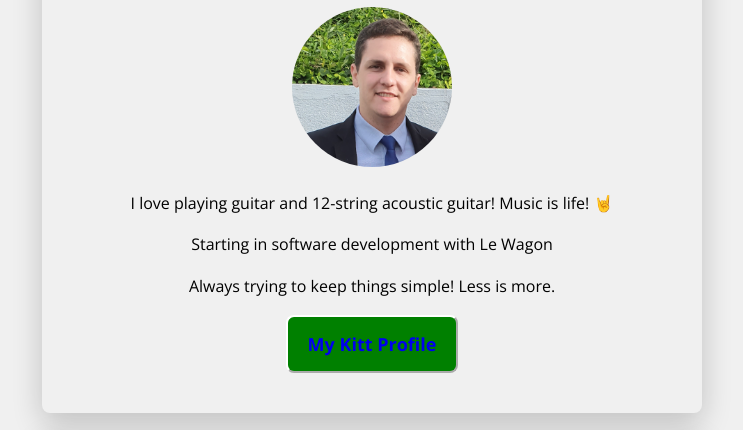
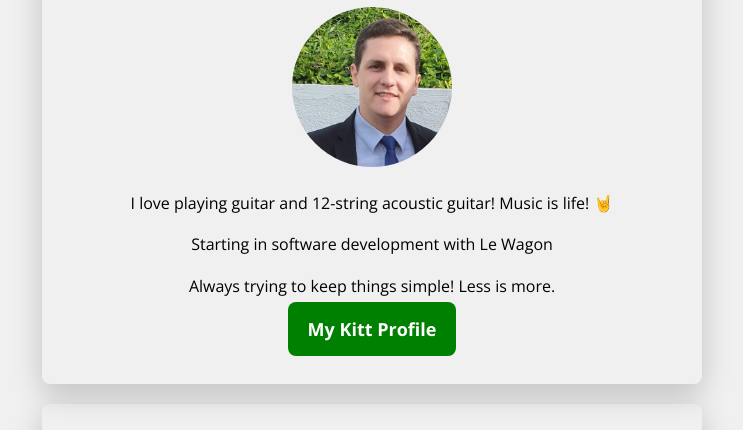
Before and after one commit to ojmjunior/profile, a plain HTML site: page index.html in a window 1280 px wide. Shown: the part 207-637 px from the top of the page, without its empty margins (268-1011 px from the left). Drawn offline with nearby package versions, Linux system fonts and the light colour scheme.

Commit message:
make my profile prettier

```diff
--- a/index.html
+++ b/index.html
@@ -22,9 +22,9 @@
               life! 🤘 </p>
             <p>Starting in software development with Le Wagon</p>
             <p>Always trying to keep things simple! Less is more.</p>
-            <a target="_blank" href="https://kitt.lewagon.com/alumni/ojmjunior">
-              <button type="button" class="btn btn-primary btn-lg active">
-                My Kitt Profile</a>
+            <a type="button" class="btn btn-primary btn-lg active"
+              target="_blank" href="https://kitt.lewagon.com/alumni/ojmjunior">
+              My Kitt Profile</a>
             </button>
           </div>
         </div>
```
